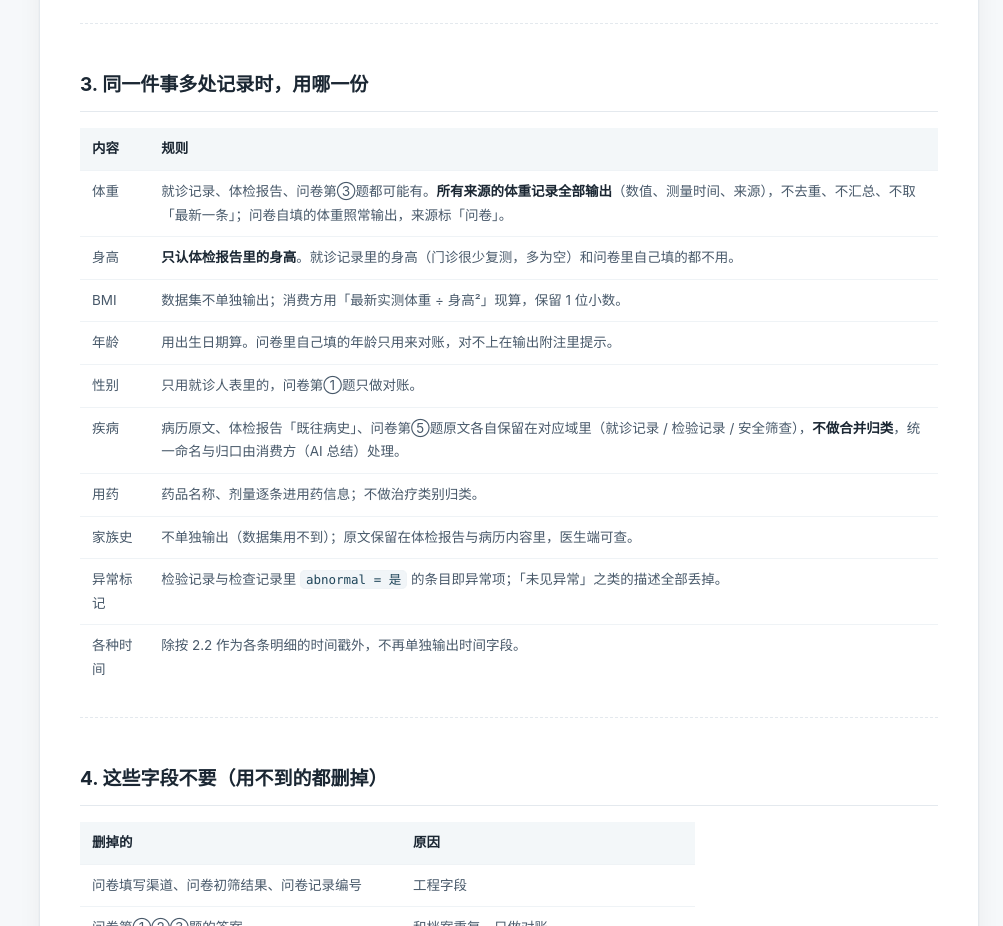
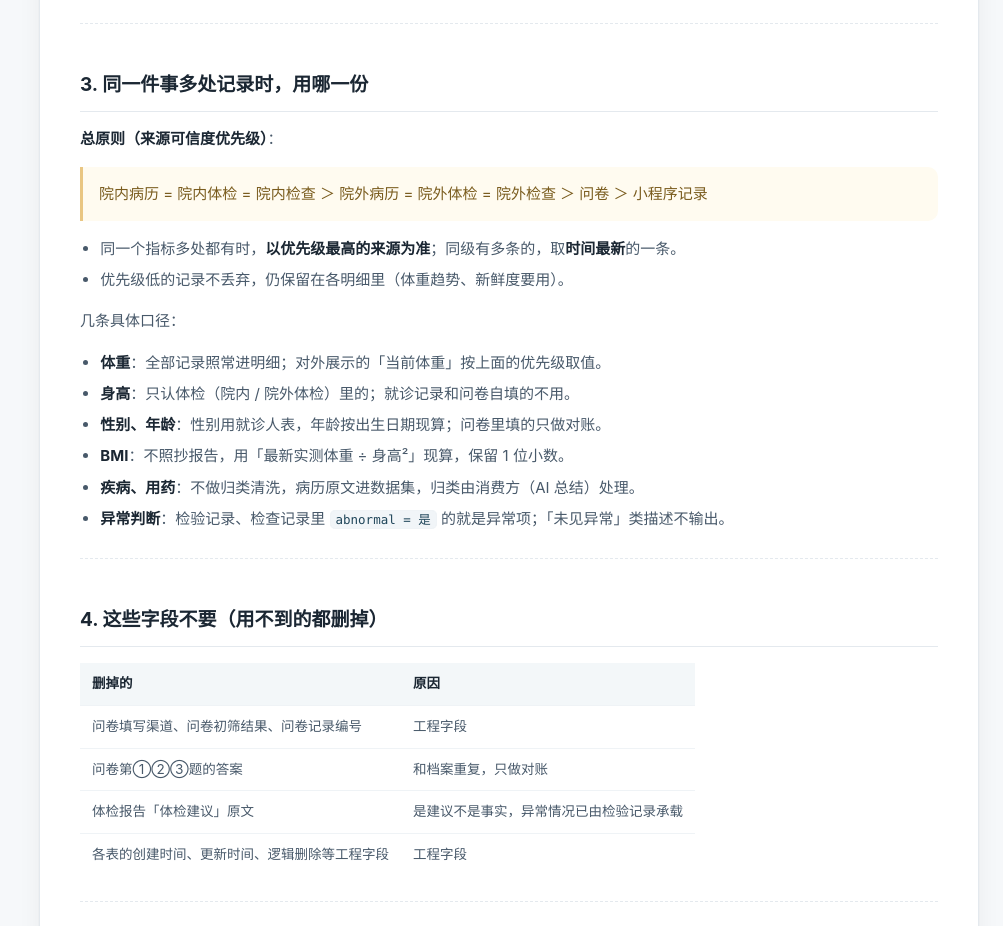
Before and after one commit to lipulin222/requirements, a plain HTML site: page 减重/REQ-WL-DATA-01-提炼字段清洗.html in a window 1280 px wide. Shown: the part 7243-8169 px from the top of the page, without its empty margins (277-1280 px from the left). Drawn offline with Linux system fonts and the light colour scheme.

Commit message:
DATA-01 第3节简化：来源可信度优先级链（院内=院内=院内＞院外＞问卷＞小程序）+简要口径

```diff
--- a/减重/REQ-WL-DATA-01-提炼字段清洗.html
+++ b/减重/REQ-WL-DATA-01-提炼字段清洗.html
@@ -747,54 +747,23 @@ footer.pg{max-width:1320px;margin:0 auto;padding:0 24px 60px;color:var(--ink-3);
 </ul>
 <hr>
 <h2 id="3-同一件事多处记录时-用哪一份">3. 同一件事多处记录时，用哪一份</h2>
-<table>
-<thead>
-<tr>
-<th>内容</th>
-<th>规则</th>
-</tr>
-</thead>
-<tbody><tr>
-<td>体重</td>
-<td>就诊记录、体检报告、问卷第③题都可能有。<strong>所有来源的体重记录全部输出</strong>（数值、测量时间、来源），不去重、不汇总、不取「最新一条」；问卷自填的体重照常输出，来源标「问卷」。</td>
-</tr>
-<tr>
-<td>身高</td>
-<td><strong>只认体检报告里的身高</strong>。就诊记录里的身高（门诊很少复测，多为空）和问卷里自己填的都不用。</td>
-</tr>
-<tr>
-<td>BMI</td>
-<td>数据集不单独输出；消费方用「最新实测体重 ÷ 身高²」现算，保留 1 位小数。</td>
-</tr>
-<tr>
-<td>年龄</td>
-<td>用出生日期算。问卷里自己填的年龄只用来对账，对不上在输出附注里提示。</td>
-</tr>
-<tr>
-<td>性别</td>
-<td>只用就诊人表里的，问卷第①题只做对账。</td>
-</tr>
-<tr>
-<td>疾病</td>
-<td>病历原文、体检报告「既往病史」、问卷第⑤题原文各自保留在对应域里（就诊记录 / 检验记录 / 安全筛查），<strong>不做合并归类</strong>，统一命名与归口由消费方（AI 总结）处理。</td>
-</tr>
-<tr>
-<td>用药</td>
-<td>药品名称、剂量逐条进用药信息；不做治疗类别归类。</td>
-</tr>
-<tr>
-<td>家族史</td>
-<td>不单独输出（数据集用不到）；原文保留在体检报告与病历内容里，医生端可查。</td>
-</tr>
-<tr>
-<td>异常标记</td>
-<td>检验记录与检查记录里 <code>abnormal = 是</code> 的条目即异常项；「未见异常」之类的描述全部丢掉。</td>
-</tr>
-<tr>
-<td>各种时间</td>
-<td>除按 2.2 作为各条明细的时间戳外，不再单独输出时间字段。</td>
-</tr>
-</tbody></table>
+<p><strong>总原则（来源可信度优先级）</strong>：</p>
+<blockquote>
+<p>院内病历 = 院内体检 = 院内检查 ＞ 院外病历 = 院外体检 = 院外检查 ＞ 问卷 ＞ 小程序记录</p>
+</blockquote>
+<ul>
+<li>同一个指标多处都有时，<strong>以优先级最高的来源为准</strong>；同级有多条的，取<strong>时间最新</strong>的一条。</li>
+<li>优先级低的记录不丢弃，仍保留在各明细里（体重趋势、新鲜度要用）。</li>
+</ul>
+<p>几条具体口径：</p>
+<ul>
+<li><strong>体重</strong>：全部记录照常进明细；对外展示的「当前体重」按上面的优先级取值。</li>
+<li><strong>身高</strong>：只认体检（院内 / 院外体检）里的；就诊记录和问卷自填的不用。</li>
+<li><strong>性别、年龄</strong>：性别用就诊人表，年龄按出生日期现算；问卷里填的只做对账。</li>
+<li><strong>BMI</strong>：不照抄报告，用「最新实测体重 ÷ 身高²」现算，保留 1 位小数。</li>
+<li><strong>疾病、用药</strong>：不做归类清洗，病历原文进数据集，归类由消费方（AI 总结）处理。</li>
+<li><strong>异常判断</strong>：检验记录、检查记录里 <code>abnormal = 是</code> 的就是异常项；「未见异常」类描述不输出。</li>
+</ul>
 <hr>
 <h2 id="4-这些字段不要-用不到的都删掉">4. 这些字段不要（用不到的都删掉）</h2>
 <table>
```
Also changed, not shown: 减重/REQ-WL-DATA-01-提炼字段清洗.md (+15 -12 lines).
